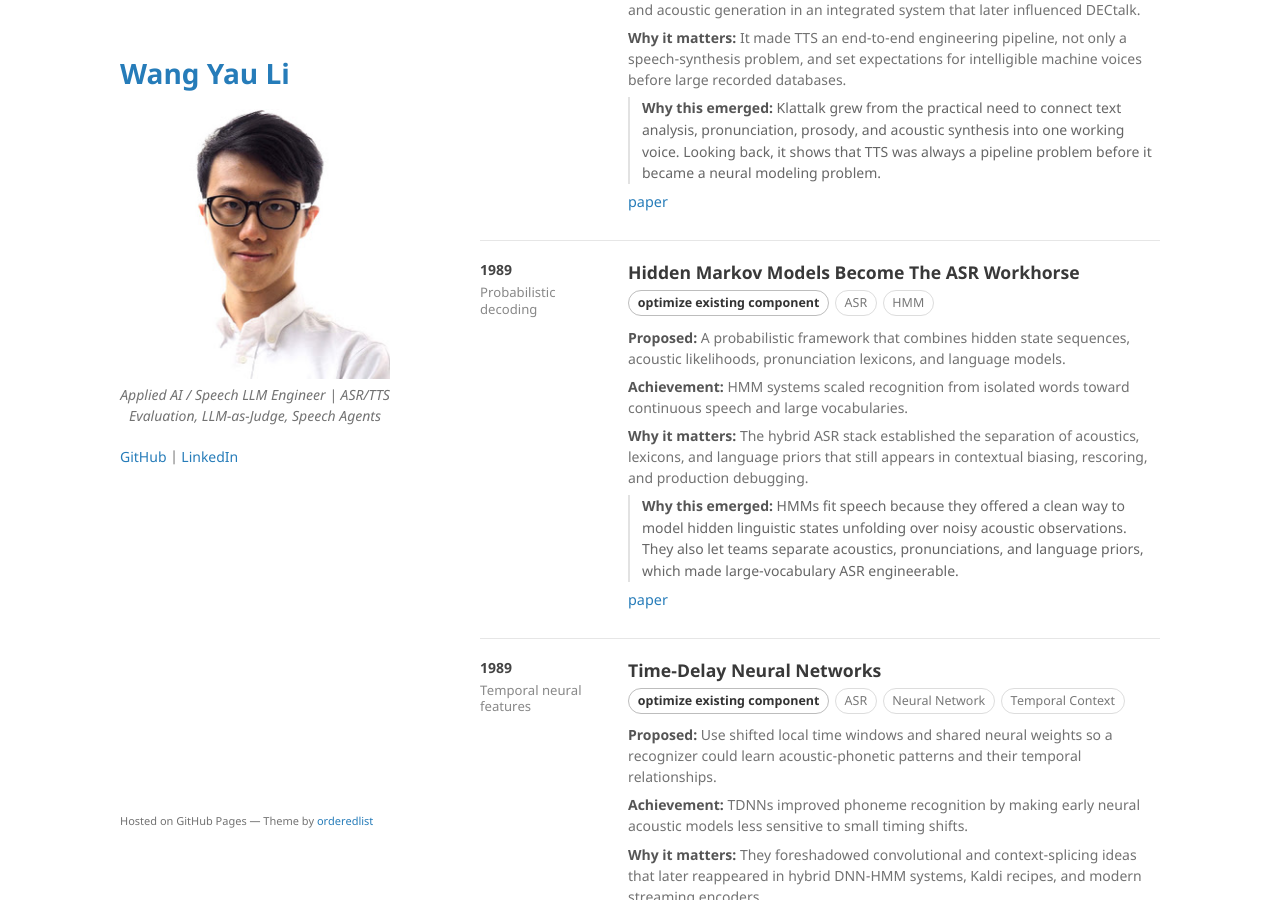
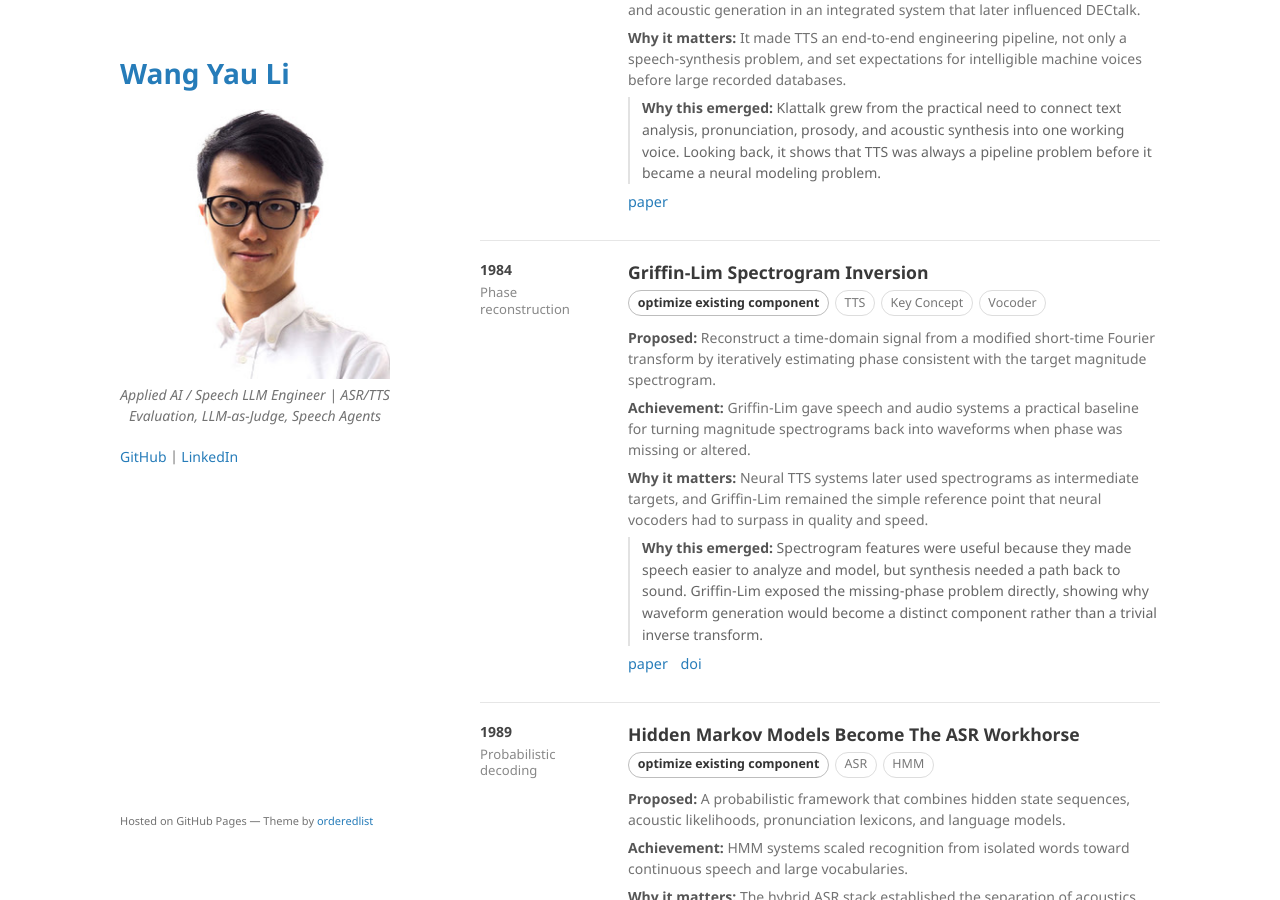
Before and after one commit to kennethli319/kennethli319.github.io, a Jekyll site: the page built from speech-timeline.md, in a window 1280 px wide and 900 px high, scrolled down 3815 px. Built offline with Jekyll 4.4.1, drawn with Linux system fonts in a browser that asks for light colours.

Commit message:
Add Griffin-Lim speech timeline milestone

```diff
--- a/speech-timeline.md
+++ b/speech-timeline.md
@@ -298,6 +298,22 @@ title: Speech Timeline
     <p><strong>Why it matters:</strong> It made TTS an end-to-end engineering pipeline, not only a speech-synthesis problem, and set expectations for intelligible machine voices before large recorded databases.</p>
     <p class="speech-reflection"><strong>Why this emerged:</strong> Klattalk grew from the practical need to connect text analysis, pronunciation, prosody, and acoustic synthesis into one working voice. Looking back, it shows that TTS was always a pipeline problem before it became a neural modeling problem.</p>
     <p class="speech-source"><a href="https://ieeexplore.ieee.org/document/1171431/">paper</a></p>
+  </div>
+</section>
+
+<section class="speech-row">
+  <aside class="speech-year">
+    1984
+    <div class="speech-kicker">Phase reconstruction</div>
+  </aside>
+  <div class="speech-body">
+    <h2>Griffin-Lim Spectrogram Inversion</h2>
+    <div class="speech-meta"><span class="speech-impact">optimize existing component</span><span class="speech-tag">TTS</span><span class="speech-tag">Key Concept</span><span class="speech-tag">Vocoder</span></div>
+    <p><strong>Proposed:</strong> Reconstruct a time-domain signal from a modified short-time Fourier transform by iteratively estimating phase consistent with the target magnitude spectrogram.</p>
+    <p><strong>Achievement:</strong> Griffin-Lim gave speech and audio systems a practical baseline for turning magnitude spectrograms back into waveforms when phase was missing or altered.</p>
+    <p><strong>Why it matters:</strong> Neural TTS systems later used spectrograms as intermediate targets, and Griffin-Lim remained the simple reference point that neural vocoders had to surpass in quality and speed.</p>
+    <p class="speech-reflection"><strong>Why this emerged:</strong> Spectrogram features were useful because they made speech easier to analyze and model, but synthesis needed a path back to sound. Griffin-Lim exposed the missing-phase problem directly, showing why waveform generation would become a distinct component rather than a trivial inverse transform.</p>
+    <p class="speech-source"><a href="https://ieeexplore.ieee.org/document/1164317/">paper</a> <a href="https://doi.org/10.1109/TASSP.1984.1164317">doi</a></p>
   </div>
 </section>
 
```
